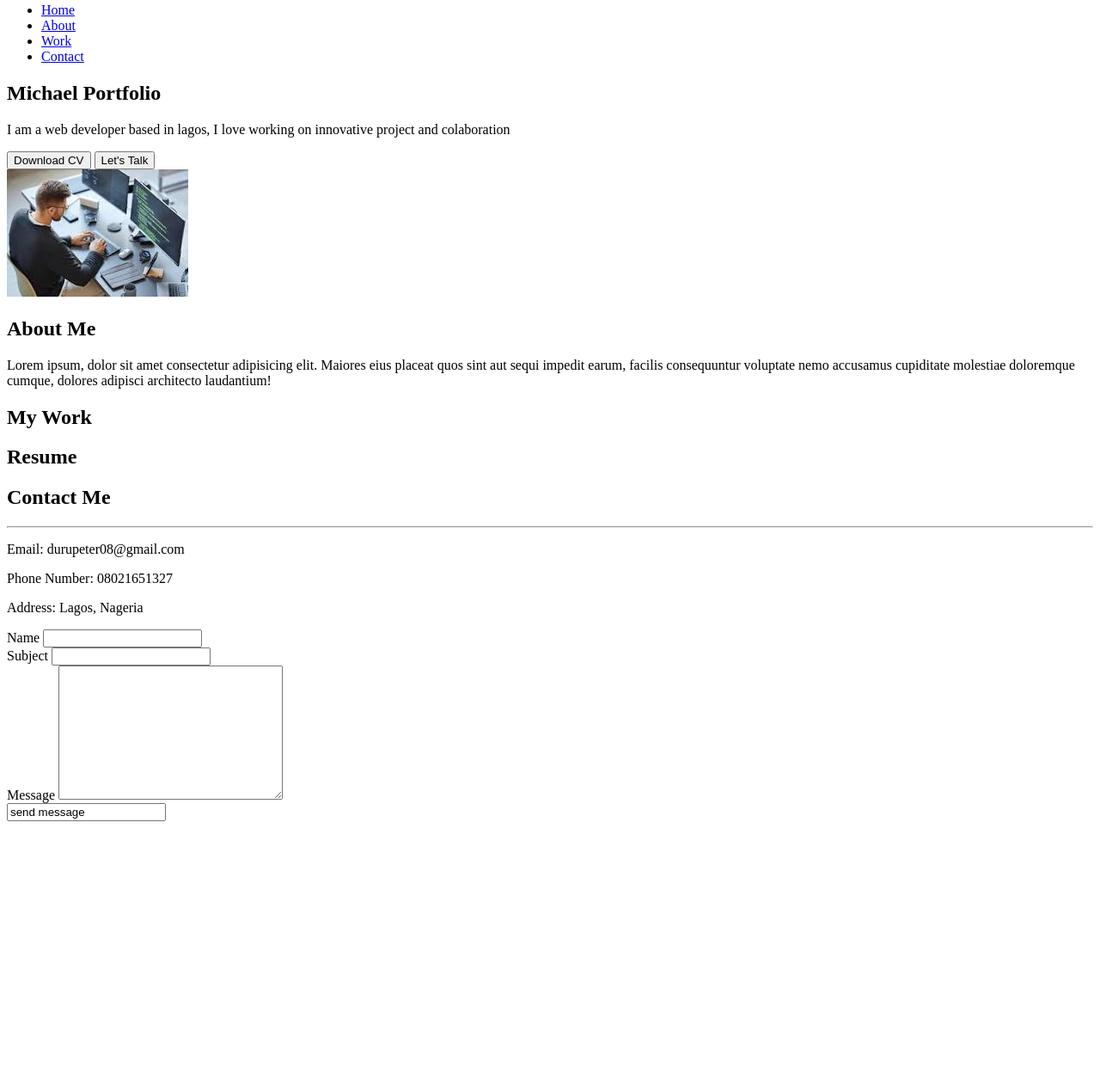
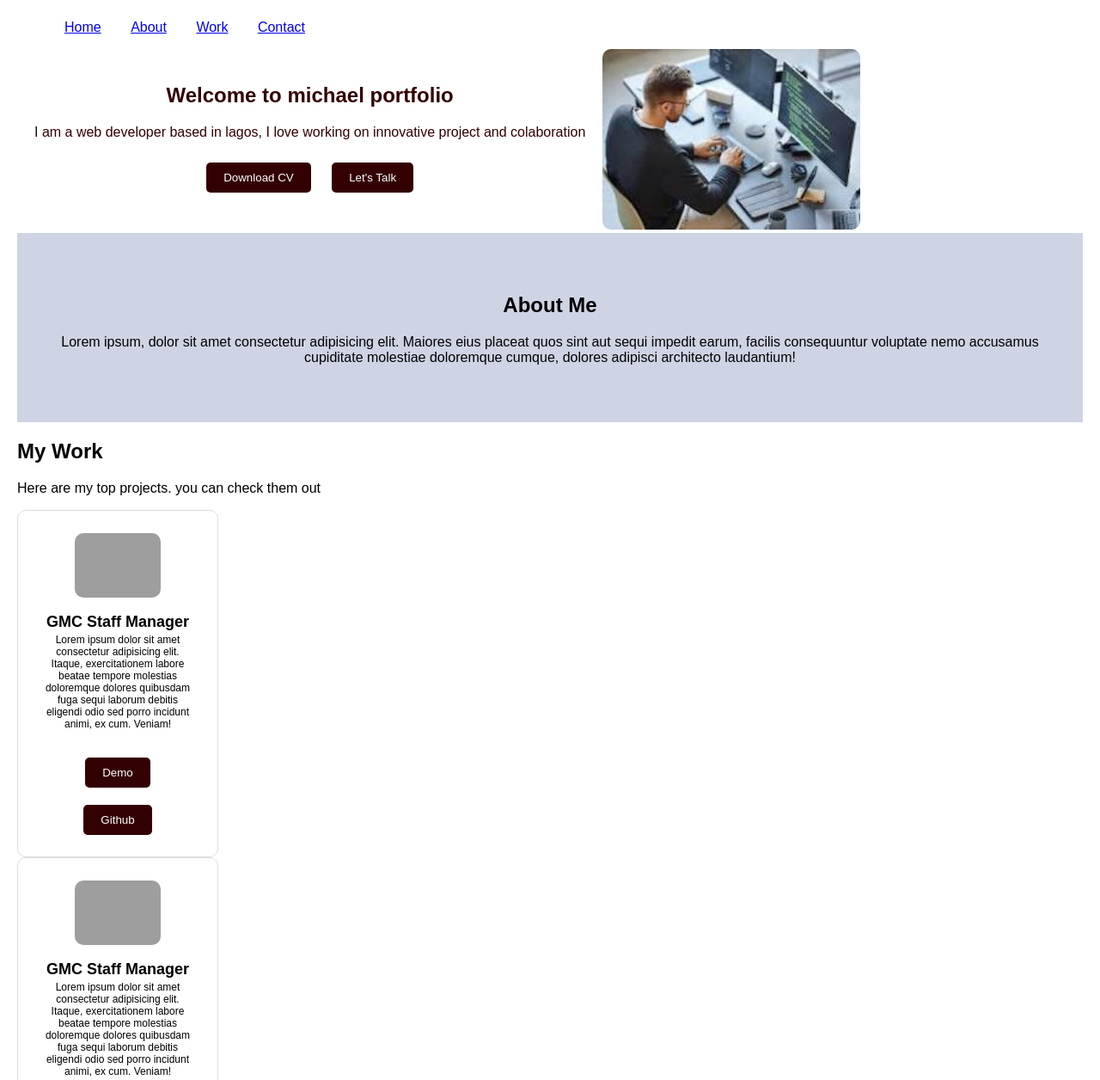
Before and after one commit to Mikealson08/peterson, a plain HTML site: page index.html in a window 1280 px wide. Shown: the part 13-1269 px from the top of the page at 86% size. Before the commit the page ends 976 px from the top, so only its background shows below. Drawn offline with Linux system fonts and the light colour scheme; grey boxes are pictures that could not be loaded.

Commit message:
css project

```diff
--- /dev/null
+++ b/Styles/main.css
@@ -0,0 +1,108 @@
+/* selectelement{
+    add style property: value;
+ }  */
+
+body{
+font-family: arial, sans-serif;
+margin: 0;
+padding: 20px;
+}
+
+#home-text{
+ color:#300 ;
+ text-align: center;
+ padding: 20px;
+}
+
+.nav-item{
+    display: inline-block;
+    margin: 0 15px;
+}
+
+nav-item a {
+}
+
+.nav-item a:hover{
+    color: blue;
+    text-decoration: underline;
+}
+
+.btn{
+    color: #fff;
+    background-color: #300;
+    border: none;
+    padding: 10px 20px;
+    border-radius: 5px;
+    margin: 10px;
+    cursor: pointer;
+}
+
+.btn:hover{
+    background-color: blue;
+}
+
+#home{
+    display: flex;
+}
+
+#home-img{
+    width: 300px;
+    height: auto;
+    border-radius: 10px;
+}
+
+#about{
+    padding: 50px;
+    background-color: rgb(207, 212, 228);
+    text-align: center;
+}
+
+.project-card{
+    width: 180px;
+    height: 350px;
+    border: 1px solid #ddd;
+    border-radius: 10px;
+    padding: 26px;
+    display: flex;
+    flex-direction: column;
+    align-items: center;
+}
+
+.project-card img{
+    width: 100px;
+    height: 200px;
+    border-radius: 10px;
+}
+
+.project-card h3{
+    font-size: 18px;
+}
+
+.project-card div{
+    display: flex;
+    justify-content: center;
+    margin-top: 10px;
+}
+
+.project-card p{
+    font-size: 12px;
+    text-align: center;
+    margin-top: -15px;
+}
+
+#grid-container{
+    display: grid;
+   grid-template-columns: 1fr 1fr 1fr;
+   gap: 20px;
+}
+
+#message-item{
+
+}
+
+.form-item{
+    text-align: right;
+    text-decoration: underline;
+    font-family: italic;
+
+}
--- a/index.html
+++ b/index.html
@@ -3,6 +3,7 @@
 <head>
     <meta charset="UTF-8">
     <meta name="viewport" content="width=device-width, initial-scale=1.0">
+    <link rel="stylesheet" href="./Styles/main.css">
     <title>Michael Portfolio</title>
 </head>
 <body>
@@ -10,10 +11,10 @@
     <header>
         <nav>
             <ul>
-                <li><a href="#home">Home</a></li>
-                <li><a href="#about">About</a></li>
-                <li><a href="#work">Work</a></li>
-                <li><a href="#contact">Contact</a></li>
+                <li class="nav-item"><a href="#home">Home</a></li>
+                <li class="nav-item"><a href="#about">About</a></li>
+                <li class="nav-item"><a href="#work">Work</a></li>
+                <li class="nav-item"><a href="#contact">Contact</a></li>
             </ul>
         </nav>
     </header>
@@ -21,14 +22,14 @@
     <!-- main part -->
 <main>
     <section id="home">
+        <div id="home-text">
+            <h2>Welcome to michael portfolio</h2>
+            <p>I am a web developer based in lagos, I love working on innovative project and colaboration</p>
+            <button class="btn">Download CV</button>
+        <button class="btn">Let's Talk</button>
+        </div>
         <div>
-            <h2>Michael Portfolio</h2>
-            <p>I am a web developer based in lagos, I love working on innovative project and colaboration</p>
-        </div>
-        <button>Download CV</button>
-        <button>Let's Talk</button>
-        <div>
-            <img src="./images/developer.jpeg" alt="michael picture">
+            <img id="home-img" src="./images/developer.jpeg" alt="michael picture">
         </div>
     </section>
     <section id="about">
@@ -37,6 +38,39 @@
     </section>
     <section id="work">
         <h2>My Work</h2>
+        <p>Here are my top projects. you can check them out</p>
+
+        <!-- project card -->
+         <div id="grid-container">
+            <div class="project-card">
+                <img src="https://encrypted-tbn0.gstatic.com/images?q=tbn:ANd9GcQaBN4no3plB1k8nYw0525z0xM9TO7zntnGbQ&s" alt="">
+                <h3>GMC Staff Manager</h3>
+                <p>Lorem ipsum dolor sit amet consectetur adipisicing elit. Itaque, exercitationem labore beatae tempore molestias doloremque dolores quibusdam fuga sequi laborum debitis eligendi odio sed porro incidunt animi, ex cum. Veniam!</p>
+                <div class="project-btn"></div>
+                <button class="btn">Demo</button>
+                <button class="btn">Github</button>
+            </div>
+         </div>
+
+         <div class="project-card">
+                <img src="https://encrypted-tbn0.gstatic.com/images?q=tbn:ANd9GcQaBN4no3plB1k8nYw0525z0xM9TO7zntnGbQ&s" alt="">
+                <h3>GMC Staff Manager</h3>
+                <p>Lorem ipsum dolor sit amet consectetur adipisicing elit. Itaque, exercitationem labore beatae tempore molestias doloremque dolores quibusdam fuga sequi laborum debitis eligendi odio sed porro incidunt animi, ex cum. Veniam!</p>
+                <div class="project-btn"></div>
+                <button class="btn">Demo</button>
+                <button class="btn">Github</button>
+            </div>
+         </div>
+
+         <div class="project-card">
+                <img src="https://encrypted-tbn0.gstatic.com/images?q=tbn:ANd9GcQaBN4no3plB1k8nYw0525z0xM9TO7zntnGbQ&s" alt="">
+                <h3>GMC Staff Manager</h3>
+                <p>Lorem ipsum dolor sit amet consectetur adipisicing elit. Itaque, exercitationem labore beatae tempore molestias doloremque dolores quibusdam fuga sequi laborum debitis eligendi odio sed porro incidunt animi, ex cum. Veniam!</p>
+                <div class="project-btn"></div>
+                <button class="btn">Demo</button>
+                <button class="btn">Github</button>
+            </div>
+         </div>
     </section>
     <section id="resume">
         <h2>Resume</h2>
@@ -45,9 +79,9 @@
         <div>
             <h2>Contact Me</h2>
             <hr>
-            <p>Email: durupeter08@gmail.com</p>
-            <p>Phone Number: 08021651327</p>
-            <p>Address: Lagos, Nageria</p>
+            <p class="form-item">Email: durupeter08@gmail.com</p>
+            <p class="form-item">Phone Number: 08021651327</p>
+            <p class="form-item">Address: Lagos, Nageria</p>
         </div>
         <div>
             <form action="">
@@ -73,15 +107,6 @@
                     cols="30" rows="10"></textarea>
                 </div>
                 <div>
-                    <input type="summit" value="send message">
+                    <input id="message-item" value="send message" class="btn">
                 </div>
-            </form>
-        </div>
-    </section>
-
-    </main>
-
-    <!-- footer part -->
-    <footer></footer>
-</body>
-</html>
+            </form>g
```
